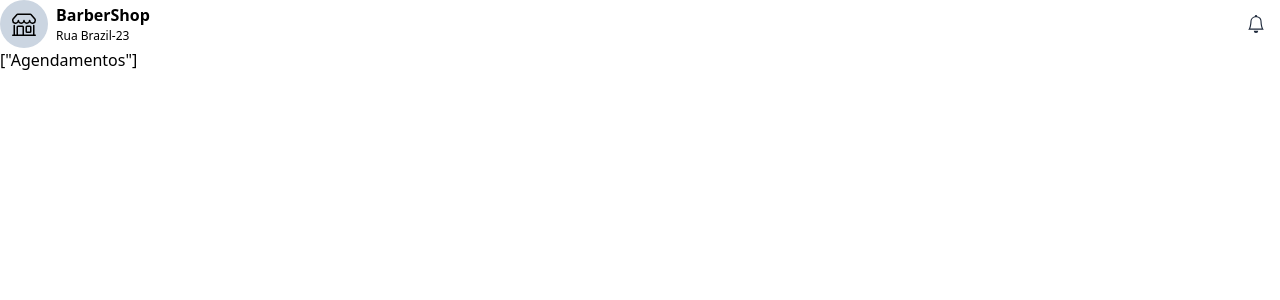
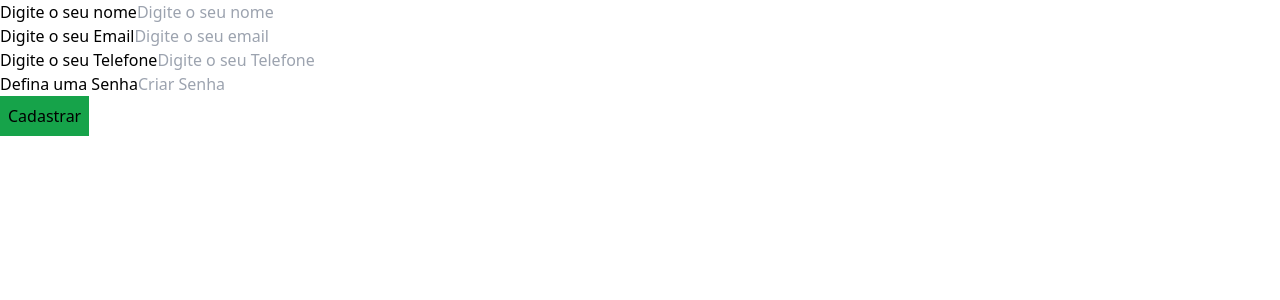
Before and after one commit to dinhoSilwa/agendou-scheduling-system, a React (Vite) app: page / in a window 1280 px wide. Shown: the top 300 px of the page. Built offline with nearby package versions, Linux system fonts and the light colour scheme.

Commit message:
FEAT : default initial page

```diff
--- a/src/App.tsx
+++ b/src/App.tsx
@@ -1,4 +1,4 @@
-import { Home } from "./pages/home"
+import { Sing } from "./pages/Singin"
 
 
 function App() {
@@ -6,7 +6,7 @@ function App() {
 
   return (
 <>
-<Home />
+<Sing />
 </>
   )
 }
```
